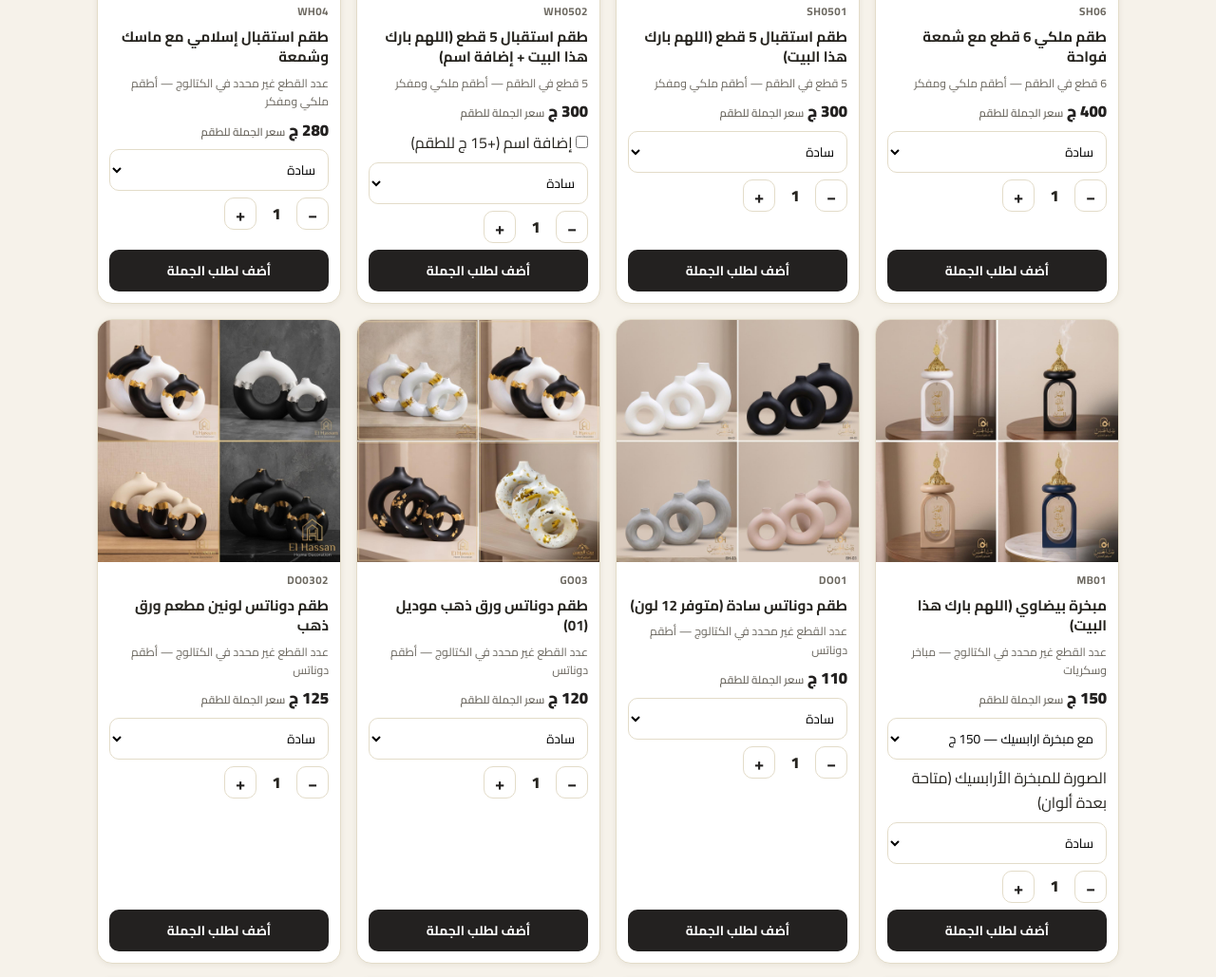
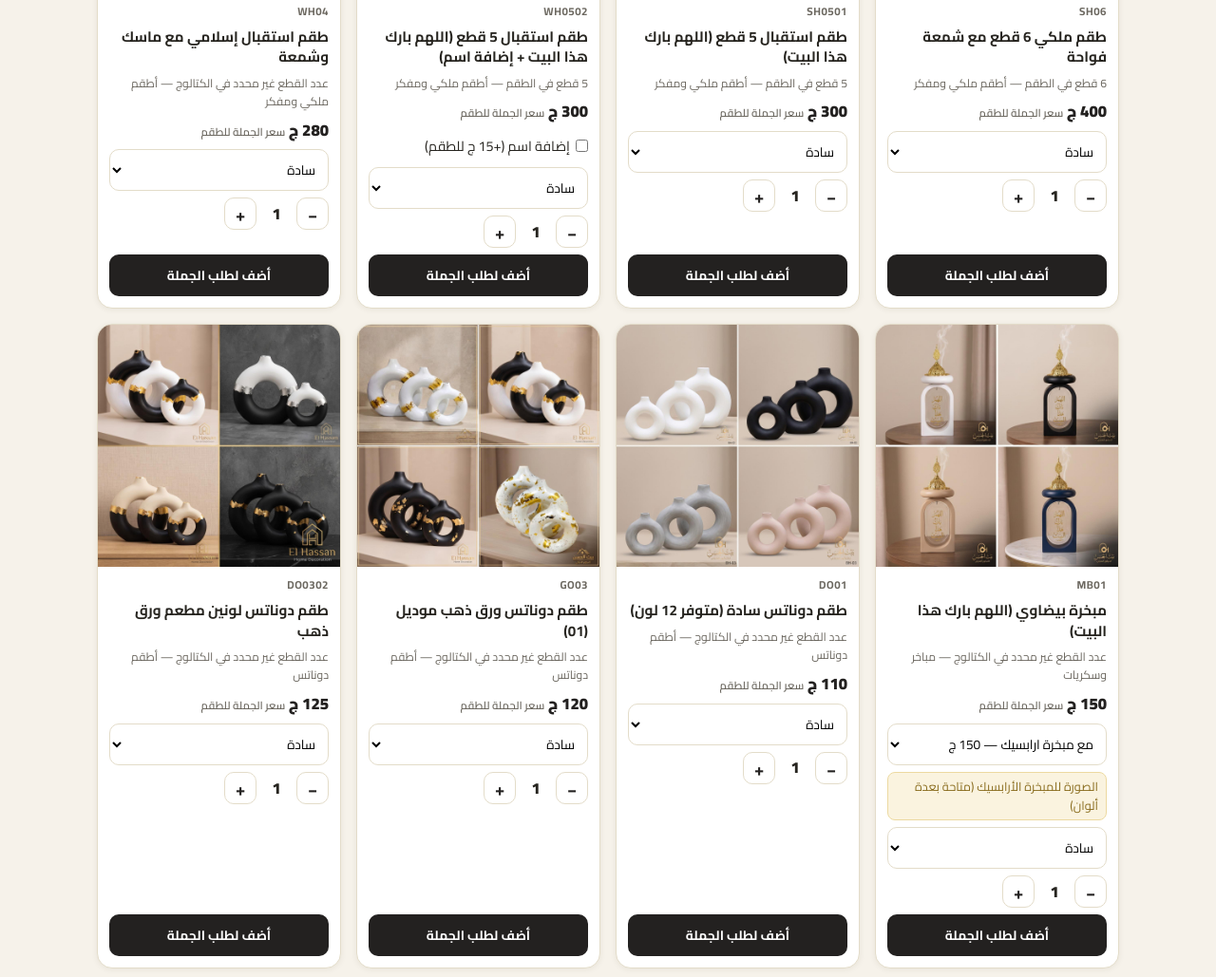
Before and after one commit to houssinmohsean42-cmd/elhassan-catalog, a plain HTML site: page index.html in a window 1280 px wide. Shown: the part 488-1517 px from the top of the page at 95% size. Drawn offline with Linux system fonts and the light colour scheme.

Commit message:
Add styles for pcard-note and addon-row classes

```diff
--- a/style.css
+++ b/style.css
@@ -111,3 +111,9 @@ input,select,textarea{font-family:inherit;font-size:1rem;min-width:0}
   .grid{grid-template-columns:repeat(auto-fill,minmax(220px,1fr));gap:16px}
   body{padding-bottom:0}
 }
+
+/* ملاحظة السعر/الخيارات على البطاقة */
+.pcard-note { font-size: .8rem; color: #8a6d1f; background: #faf3df; border: 1px solid #ecd9a0; border-radius: 8px; padding: 4px 8px; }
+
+.addon-row{display:flex;align-items:center;gap:6px;font-size:.9rem;margin:4px 0}
+.addon-row input{width:auto}
```
